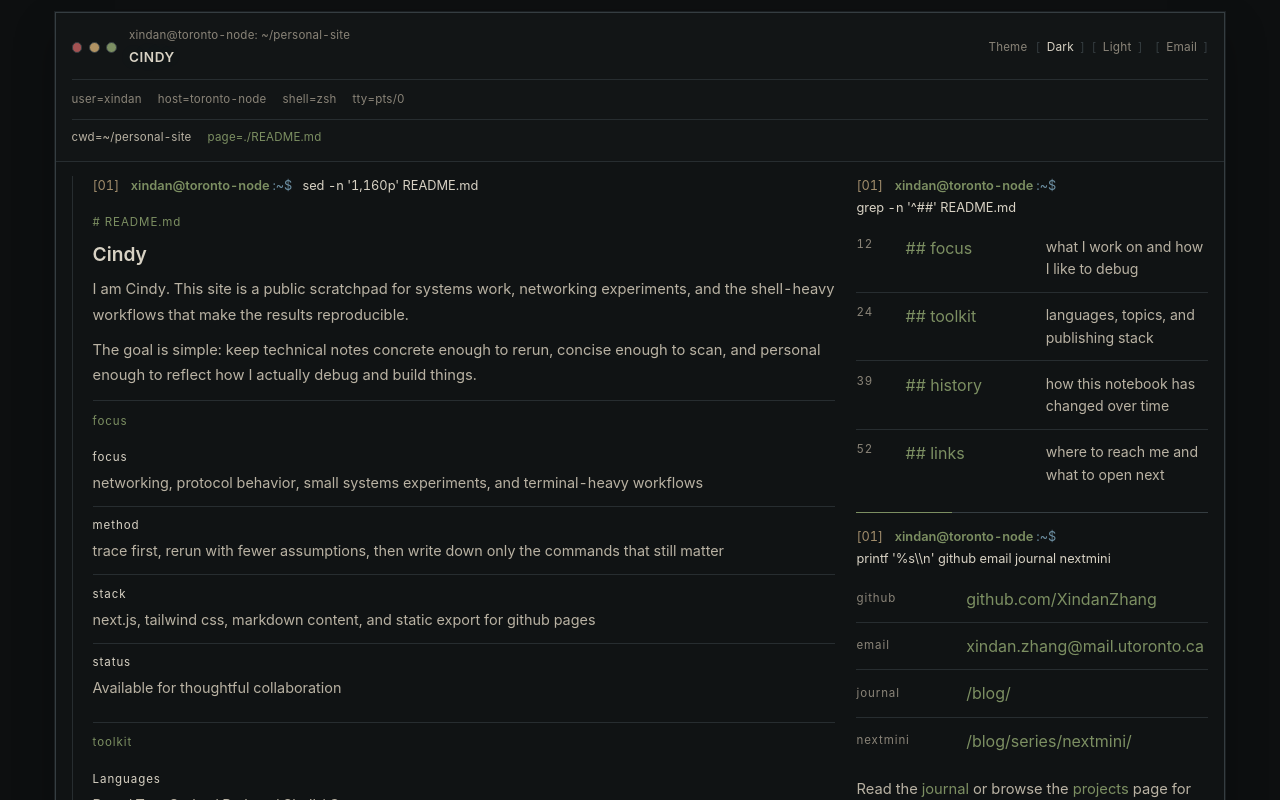
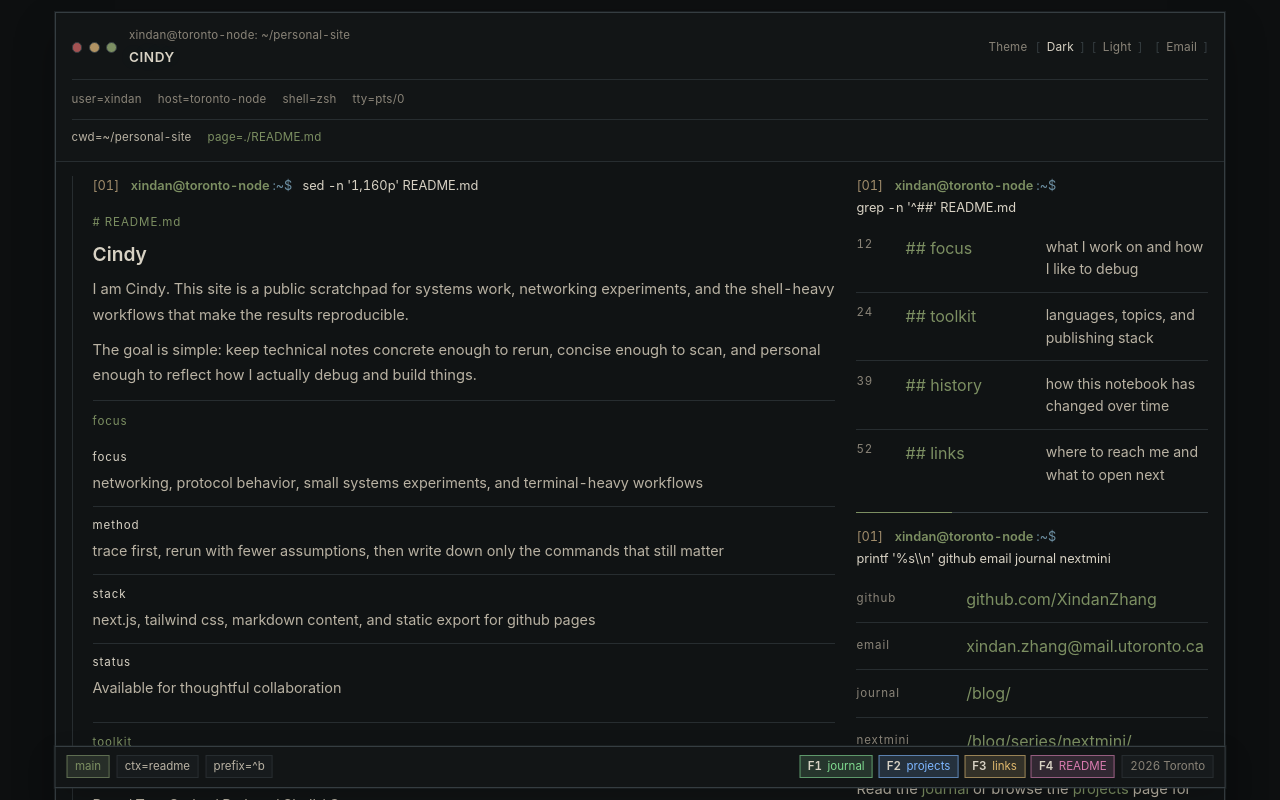
Before and after one commit to XindanZhang/personal-site, a Next.js app: page /personal-site/about in a window 1280 px wide. Shown: the top 800 px of the page. Built offline with nearby package versions, Linux system fonts and the light colour scheme.

Commit message:
feat: pin the shell dock and brighten key nav

```diff
--- a/app/globals.css
+++ b/app/globals.css
@@ -1131,6 +1131,10 @@ img {
   --accent: #7c8f62;
   --accent-strong: #b19363;
   --accent-hot: #6c8ea1;
+  --dock-f1: #7fd98f;
+  --dock-f2: #7db6ff;
+  --dock-f3: #dfb86d;
+  --dock-f4: #d97bb0;
   --danger: #a35252;
   --shadow: none;
   --glow: none;
@@ -1150,6 +1154,10 @@ img {
   --accent: #5e7457;
   --accent-strong: #856947;
   --accent-hot: #4d6b78;
+  --dock-f1: #4d8e5a;
+  --dock-f2: #456fa8;
+  --dock-f3: #9d6d2d;
+  --dock-f4: #9e547a;
   --danger: #9b4d4d;
 }
 
@@ -1175,7 +1183,7 @@ body.mode-terminal ::selection {
 .site-shell {
   width: min(116ch, calc(100% - 1rem));
   margin: 0 auto;
-  padding: 0.75rem 0 1.5rem;
+  padding: 0.75rem 0 5.25rem;
 }
 
 .shell-window {
@@ -2461,18 +2469,30 @@ body.mode-terminal ::selection {
 }
 
 .shell-footer {
+  position: fixed;
+  left: 50%;
+  bottom: 0.75rem;
+  z-index: 40;
+  width: min(116ch, calc(100% - 1rem));
   display: block;
-  border-top: 1px solid var(--line);
+  border-top: 0;
   padding: 0;
+  pointer-events: none;
+  transform: translateX(-50%);
 }
 
 .shell-statusbar {
   display: flex;
   flex-wrap: wrap;
-  gap: 0.35rem;
+  gap: 0.45rem;
   align-items: center;
   padding: 0.55rem 0.7rem;
-  background: transparent;
+  border: 1px solid var(--line-strong);
+  background: color-mix(in srgb, var(--panel-strong) 92%, var(--page-bg) 8%);
+  box-shadow:
+    0 0 0 1px color-mix(in srgb, var(--line) 45%, transparent),
+    0 0.75rem 1.8rem rgba(0, 0, 0, 0.18);
+  pointer-events: auto;
 }
 
 .shell-statusbar-segment,
@@ -2481,7 +2501,9 @@ body.mode-terminal ::selection {
   display: inline-flex;
   align-items: center;
   min-height: auto;
-  padding: 0;
+  padding: 0.22rem 0.45rem;
+  border: 1px solid var(--line);
+  background: var(--panel-soft);
   color: var(--muted-strong);
   font-size: 0.72rem;
   line-height: 1.2;
@@ -2489,6 +2511,8 @@ body.mode-terminal ::selection {
 }
 
 .shell-statusbar-segment.is-strong {
+  border-color: color-mix(in srgb, var(--accent) 65%, var(--line) 35%);
+  background: color-mix(in srgb, var(--accent) 16%, var(--panel-soft) 84%);
   color: var(--accent);
 }
 
@@ -2500,6 +2524,7 @@ body.mode-terminal ::selection {
 }
 
 .shell-statusbar-link {
+  gap: 0.35rem;
   color: var(--page-ink);
   text-decoration: none;
 }
@@ -2507,7 +2532,47 @@ body.mode-terminal ::selection {
 .shell-statusbar-link:hover,
 .shell-statusbar-link:focus-visible {
   color: var(--page-ink);
-  background: transparent;
+  transform: translateY(-1px);
+}
+
+.shell-statusbar-key {
+  color: var(--page-ink);
+  font-weight: 600;
+}
+
+.shell-statusbar-link.is-f1 {
+  border-color: color-mix(in srgb, var(--dock-f1) 62%, var(--line) 38%);
+  background: color-mix(in srgb, var(--dock-f1) 14%, var(--panel-soft) 86%);
+  color: var(--dock-f1);
+}
+
+.shell-statusbar-link.is-f2 {
+  border-color: color-mix(in srgb, var(--dock-f2) 62%, var(--line) 38%);
+  background: color-mix(in srgb, var(--dock-f2) 14%, var(--panel-soft) 86%);
+  color: var(--dock-f2);
+}
+
+.shell-statusbar-link.is-f3 {
+  border-color: color-mix(in srgb, var(--dock-f3) 62%, var(--line) 38%);
+  background: color-mix(in srgb, var(--dock-f3) 14%, var(--panel-soft) 86%);
+  color: var(--dock-f3);
+}
+
+.shell-statusbar-link.is-f4 {
+  border-color: color-mix(in srgb, var(--dock-f4) 62%, var(--line) 38%);
+  background: color-mix(in srgb, var(--dock-f4) 14%, var(--panel-soft) 86%);
+  color: var(--dock-f4);
+}
+
+.shell-statusbar-link.is-f1:hover,
+.shell-statusbar-link.is-f2:hover,
+.shell-statusbar-link.is-f3:hover,
+.shell-statusbar-link.is-f4:hover,
+.shell-statusbar-link.is-f1:focus-visible,
+.shell-statusbar-link.is-f2:focus-visible,
+.shell-statusbar-link.is-f3:focus-visible,
+.shell-statusbar-link.is-f4:focus-visible {
+  background: color-mix(in srgb, currentColor 20%, var(--panel-soft) 80%);
 }
 
 .shell-statusbar-clock {
@@ -2567,6 +2632,7 @@ body.mode-terminal ::selection {
 @media (max-width: 47.99rem) {
   .site-shell {
     width: min(100% - 1rem, 100ch);
+    padding-bottom: 6.4rem;
   }
 
   .shell-titlebar {
@@ -2641,6 +2707,11 @@ body.mode-terminal ::selection {
   .shell-statusbar-links {
     margin-left: 0;
   }
+
+  .shell-footer {
+    bottom: 0.45rem;
+    width: calc(100% - 0.75rem);
+  }
 }
 
 .prompt-section.is-typed .prompt-command-clip {
--- a/components/site-footer.tsx
+++ b/components/site-footer.tsx
@@ -24,17 +24,21 @@ export function SiteFooter({ active }: SiteFooterProps) {
         <span className="shell-statusbar-segment">prefix=^b</span>
 
         <div className="shell-statusbar-links">
-          <Link className="shell-statusbar-link" href="/blog/">
-            F1 journal
+          <Link className="shell-statusbar-link is-f1" href="/blog/">
+            <span className="shell-statusbar-key">F1</span>
+            <span>journal</span>
           </Link>
-          <Link className="shell-statusbar-link" href="/projects/">
-            F2 projects
+          <Link className="shell-statusbar-link is-f2" href="/projects/">
+            <span className="shell-statusbar-key">F2</span>
+            <span>projects</span>
           </Link>
-          <Link className="shell-statusbar-link" href="/friends/">
-            F3 links
+          <Link className="shell-statusbar-link is-f3" href="/friends/">
+            <span className="shell-statusbar-key">F3</span>
+            <span>links</span>
           </Link>
-          <Link className="shell-statusbar-link" href="/about/">
-            F4 README
+          <Link className="shell-statusbar-link is-f4" href="/about/">
+            <span className="shell-statusbar-key">F4</span>
+            <span>README</span>
           </Link>
         </div>
 
```
Also changed, not shown: 441 other files (tests, documents, lock files or other folders).
